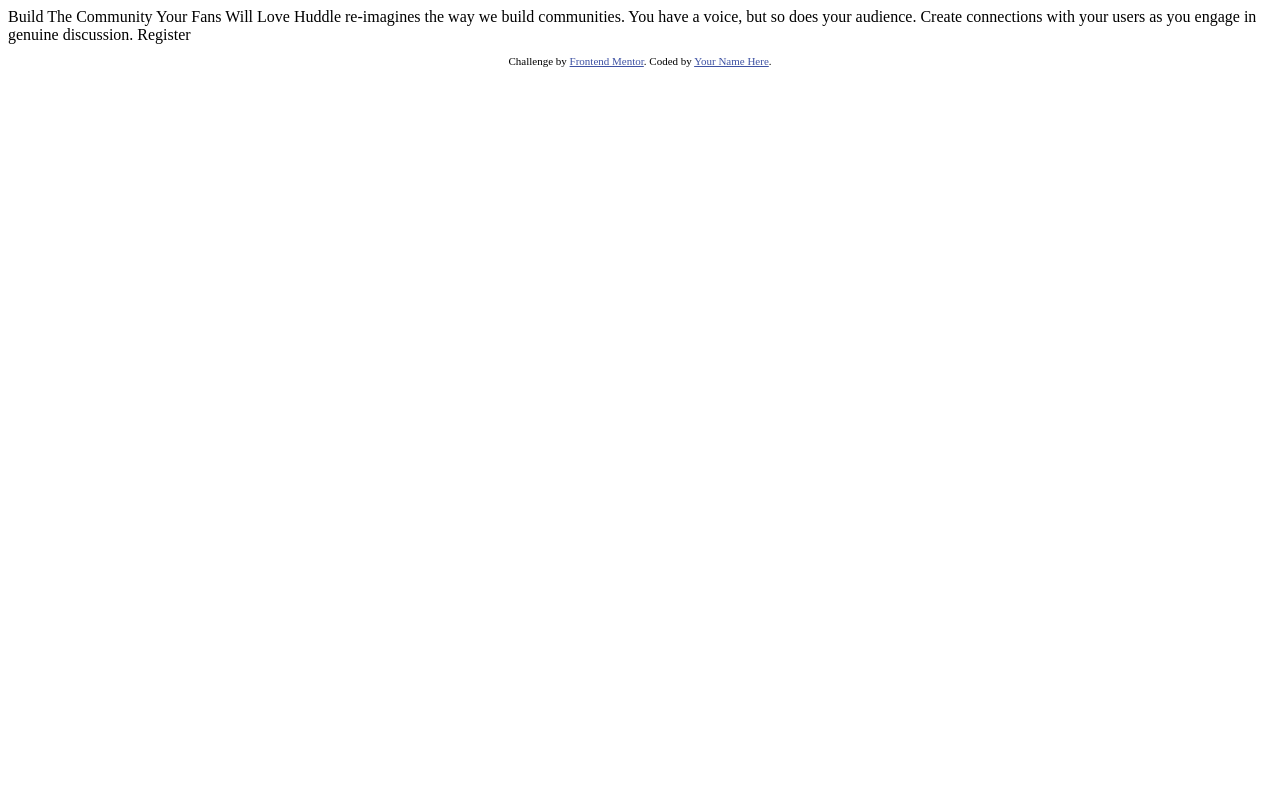
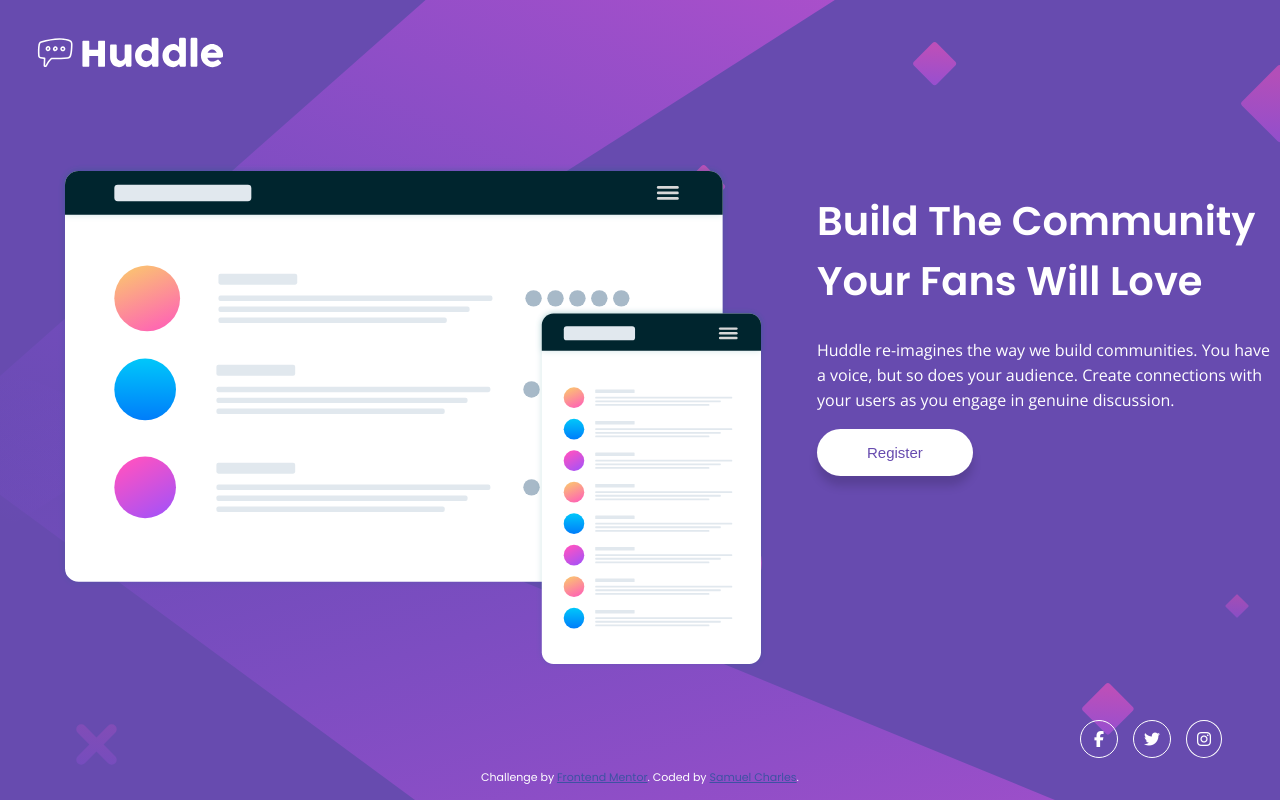
Before and after one commit to Samuel8946/Frontend-Mentor-Challenges, a plain HTML site: page huddle-landing-page-with-single-introductory-section-master/index.html in a window 1280 px wide. Drawn offline with nearby package versions, Linux system fonts and the light colour scheme.

Commit message:
Finished desktop layout need to do mobile

```diff
--- a/huddle-landing-page-with-single-introductory-section-master/index.html
+++ b/huddle-landing-page-with-single-introductory-section-master/index.html
@@ -4,29 +4,55 @@
   <meta charset="UTF-8">
   <meta name="viewport" content="width=device-width, initial-scale=1.0"> <!-- displays site properly based on user's device -->
 
+  <!--Fonts-->
+  <link rel="preconnect" href="https://fonts.googleapis.com">
+  <link rel="preconnect" href="https://fonts.gstatic.com" crossorigin>
+  <link href="https://fonts.googleapis.com/css2?family=Poppins:wght@400;600&display=swap" rel="stylesheet">
+  <link rel="preconnect" href="https://fonts.googleapis.com">
+  <link rel="preconnect" href="https://fonts.gstatic.com" crossorigin>
+  <link href="https://fonts.googleapis.com/css2?family=Open+Sans&display=swap" rel="stylesheet">
+
   <link rel="icon" type="image/png" sizes="32x32" href="./images/favicon-32x32.png">
 
+  <!--Font Awesome-->
+  <script src="https://kit.fontawesome.com/c815bf285c.js" crossorigin="anonymous"></script>
+
+  <!--Css files-->
+  <link rel="stylesheet" href="styles.css">
   <title>Frontend Mentor | Huddle landing page with single introductory section</title>
 
-  <!-- Feel free to remove these styles or customise in your own stylesheet 👍 -->
-  <style>
-    .attribution { font-size: 11px; text-align: center; }
-    .attribution a { color: hsl(228, 45%, 44%); }
-  </style>
 </head>
 <body>
 
-  Build The Community Your Fans Will Love
+    <img class="logo" src="./images/logo.svg" alt="Huddle">
 
-  Huddle re-imagines the way we build communities. You have a voice, but so does your audience.
-  Create connections with your users as you engage in genuine discussion.
+    <div class="outer-container">
+      <img src="./images/illustration-mockups.svg" alt="design">
+      <div class="text-content">
+        <h1>
+          Build The Community<br>Your Fans Will Love
+        </h1>
 
-  Register
+        <p class="sans-style">
+          Huddle re-imagines the way we build communities. You have <br> a voice, but so does your audience.
+          Create connections with <br> your users as you engage in genuine discussion.
+        </p>
+
+        <button>Register</button>
+      </div>
+    </div>
+
+
+    <div class="social-links">
+      <i class="fa-brands fa-facebook-f icon-f"></i>
+      <i class="fa-brands fa-twitter icon"></i>
+      <i class="fa-brands fa-instagram icon"></i>
+    </div>
 
   <footer>
     <p class="attribution">
       Challenge by <a href="https://www.frontendmentor.io?ref=challenge" target="_blank">Frontend Mentor</a>.
-      Coded by <a href="#">Your Name Here</a>.
+      Coded by <a href="#">Samuel Charles</a>.
     </p>
   </footer>
 </body>
--- /dev/null
+++ b/huddle-landing-page-with-single-introductory-section-master/styles.css
@@ -0,0 +1,81 @@
+body {
+    background-color: hsl(257, 40%, 49%);
+    background-image: url(./images/bg-desktop.svg);
+    color: white;
+    font-family: Poppins, Arial;
+  }
+
+  .logo {
+    position: relative;
+    top: 20px;
+    left: 20px;
+    width: 200px;
+  }
+
+  .outer-container {
+    display: flex;
+    margin-top: 100px;
+    margin-left: 50px;
+    margin-bottom: 50px;
+  }
+
+  .text-content {
+    margin-left: 50px;
+  }
+
+  .text-content  h1 {
+    font-size: 40px;
+    font-weight: 600;
+  }
+
+  .sans-style {
+    font-family: Open Sans, Arial;
+    line-height:  25px;
+  }
+
+  button {
+    padding: 15px 50px 15px 50px;
+    font-size: 15px;
+    color:hsl(257, 40%, 49%);
+    background-color: white;
+    border: none;
+    border-radius: 30px;
+    cursor: pointer;
+    transition: background-color 0.1s, color 0.1s;
+
+    box-shadow: 0px 10px 10px rgba(0, 0, 0, 0.15);
+  }
+
+  button:hover {
+    background-color: hsl(300, 69%, 71%);
+    color: white;
+  }
+
+  .social-links {
+    display: flex;
+    justify-content: flex-end;
+    column-gap: 15px;
+    margin-right: 50px;
+  }
+
+  .icon {
+    border-style: solid;
+    border-width: 1px;
+    border-radius: 50%;
+    padding: 10px 10px 10px 10px;
+  }
+
+  .icon-f {
+    border-style: solid;
+    border-width: 1px;
+    border-radius: 50%;
+    padding: 10px 13px 10px 13px;
+  }
+
+  .attribution {
+    font-size: 11px; text-align: center;
+  }
+
+  .attribution a {
+    color: hsl(228, 45%, 44%);
+  }
```
Also changed, not shown: huddle-landing-page-with-single-introductory-section-master/images/insta-icon_shake.svg (added).
